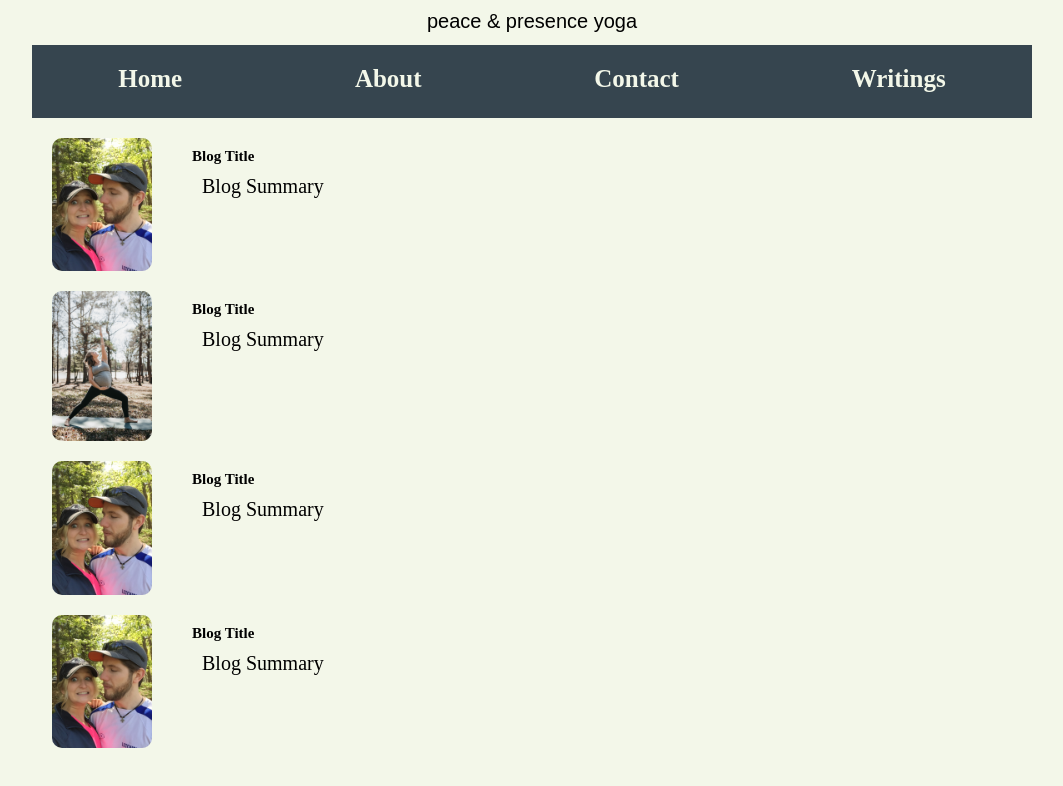
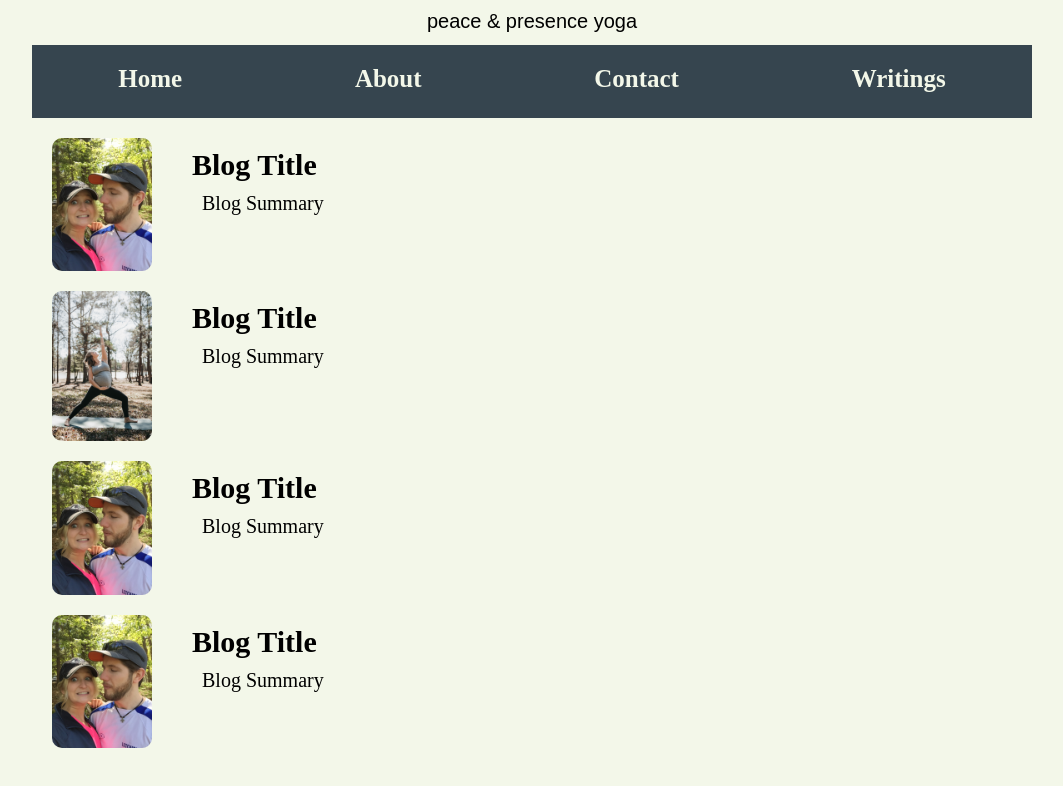
Before and after one commit to JoshCode25/pnp-yoga, a SvelteKit app: page /writings in a window 1280 px wide. Shown: the top 786 px of the page, without its empty margins (108-1171 px from the left). Built offline with nearby package versions, Linux system fonts and the light colour scheme.

Commit message:
set up default animations css file

```diff
--- a/src/routes/+layout.svelte
+++ b/src/routes/+layout.svelte
@@ -1,5 +1,6 @@
 <script lang="ts">
 	import './defaultStyles.css';
+	import './defaultAnimations.css';
 	import Header from './Header.svelte';
 </script>
 
--- /dev/null
+++ b/src/routes/defaultAnimations.css
@@ -0,0 +1,6 @@
+.grow {
+	transition: all 0.2s ease-in-out;
+}
+.grow:hover {
+	transform: scale(1.05);
+}
--- a/src/routes/defaultStyles.css
+++ b/src/routes/defaultStyles.css
@@ -32,6 +32,7 @@ a {
 a:visited {
 	color: black;
 }
+
 li {
 	list-style-type: none;
 	font-size: 2rem;
@@ -41,7 +42,9 @@ h1 {
 	margin: 10px;
 	font-size: 4rem;
 }
-
+h2 {
+	font-size: 3rem;
+}
 h3 {
 	font-size: 2rem;
 }
```
